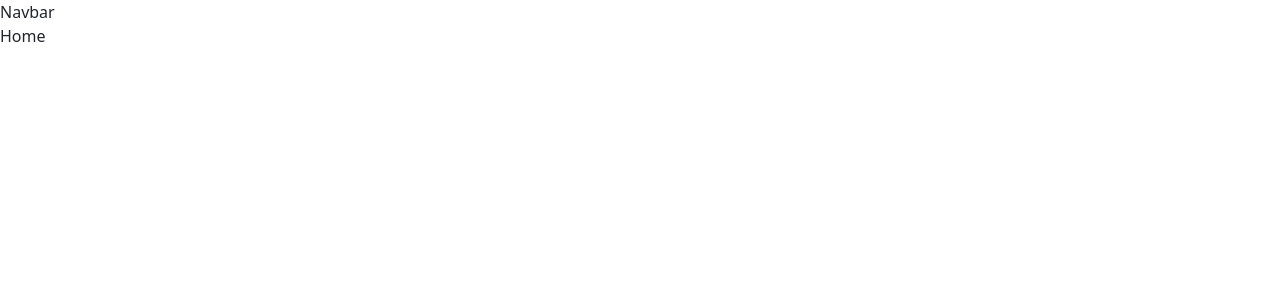
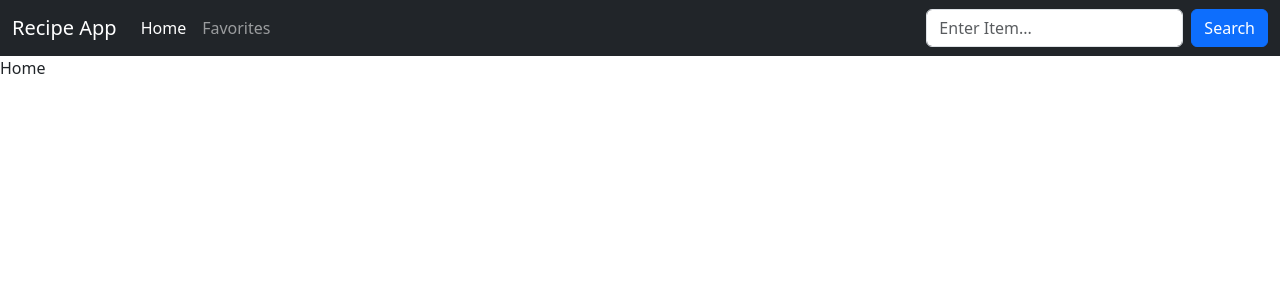
Before and after one commit to wilfried-237/Recipe-App-React, a React (Vite) app: page / in a window 1280 px wide. Shown: the top 300 px of the page. Built offline with nearby package versions, Linux system fonts and the light colour scheme.

Commit message:
Working on Context

```diff
--- a/package.json
+++ b/package.json
@@ -11,6 +11,8 @@
   },
   "dependencies": {
     "bootstrap": "^5.3.3",
+    "jquery": "^3.7.1",
+    "popper.js": "^1.16.1",
     "react": "^18.2.0",
     "react-dom": "^18.2.0",
     "react-router-dom": "^6.23.0"
--- a/src/App.jsx
+++ b/src/App.jsx
@@ -1,4 +1,5 @@
-import "bootstrap/dist/css/bootstrap.css";
+import 'bootstrap/dist/css/bootstrap.min.css';
+import 'bootstrap/dist/js/bootstrap.bundle.min';
 import "./App.css";
 import { Routes, Route } from "react-router-dom";
 import Navbar from "./components/navbar/Navbar";
@@ -7,6 +8,8 @@ import Favorites from './pages/favorites/Favorites';
 import Details from './pages/details/Details';
 
 function App() {
+
+
   return (
     <>
       <div className="app">
--- a/src/components/navbar/Navbar.jsx
+++ b/src/components/navbar/Navbar.jsx
@@ -1,7 +1,63 @@
-import './index.css'
+import { NavLink } from "react-router-dom";
+import "./index.css";
+import { useContext } from "react";
+import { GlobalContext } from "../../context";
 
 export default function Navbar() {
+
+
+  const {searchParam, setSearchParam} = useContext(GlobalContext);
+
+  console.log(searchParam);
+
+
+
   return (
-    <div>Navbar</div>
-  )
+    <div className="navbar navbar-expand-sm navbar-dark bg-dark">
+      <div className="container-fluid">
+        <NavLink className="navbar-brand" to={"/"}>
+          Recipe App
+        </NavLink>
+
+          <button
+          className="navbar-toggler"
+          type="button"
+          data-bs-toggle="collapse"
+          data-bs-target="#mynavbar"
+        >
+          <span className="navbar-toggler-icon"></span>
+        </button>
+        <div
+          className="collapse navbar-collapse"
+          id="mynavbar"
+        >
+
+          <ul className="navbar-nav me-auto">
+            <li className="nav-item">
+              <NavLink to={"/"} className="nav-link">
+                Home
+              </NavLink>
+            </li>
+            <li className="nav-item">
+            <NavLink to={"/favorites"} className="nav-link">
+                Favorites
+              </NavLink>
+            </li>
+          </ul>
+          <form className="d-flex">
+            <input
+              className="form-control me-2"
+              type="text"
+              value={searchParam}
+              onChange={(e)=> setSearchParam(e.target.value)}
+              placeholder="Enter Item..."
+            />
+            <button className="btn btn-primary" type="button">
+              Search
+            </button>
+          </form>
+        </div>
+      </div>
+    </div>
+  );
 }
--- /dev/null
+++ b/src/context/index.jsx
@@ -0,0 +1,11 @@
+import { createContext, useState } from "react";
+
+export const GlobalContext = createContext(null);
+
+export default function GlobalState({children}) {
+
+    const {searchParam, setSearchParam} = useState("youmbi")
+
+
+  return <GlobalContext.Provider value={{searchParam, setSearchParam}}>{children}</GlobalContext.Provider>
+}
--- a/src/main.jsx
+++ b/src/main.jsx
@@ -4,11 +4,14 @@ import ReactDOM from "react-dom/client";
 import App from "./App.jsx";
 import "./index.css";
 import { BrowserRouter } from "react-router-dom";
+import GlobalState from "./context/index.jsx";
 
 ReactDOM.createRoot(document.getElementById("root")).render(
   <BrowserRouter>
     <React.StrictMode>
-      <App />
+      <GlobalState>
+        <App />
+      </GlobalState>
     </React.StrictMode>
   </BrowserRouter>
 );
```
Also changed, not shown: 1 other file (tests, documents, lock files or other folders).
